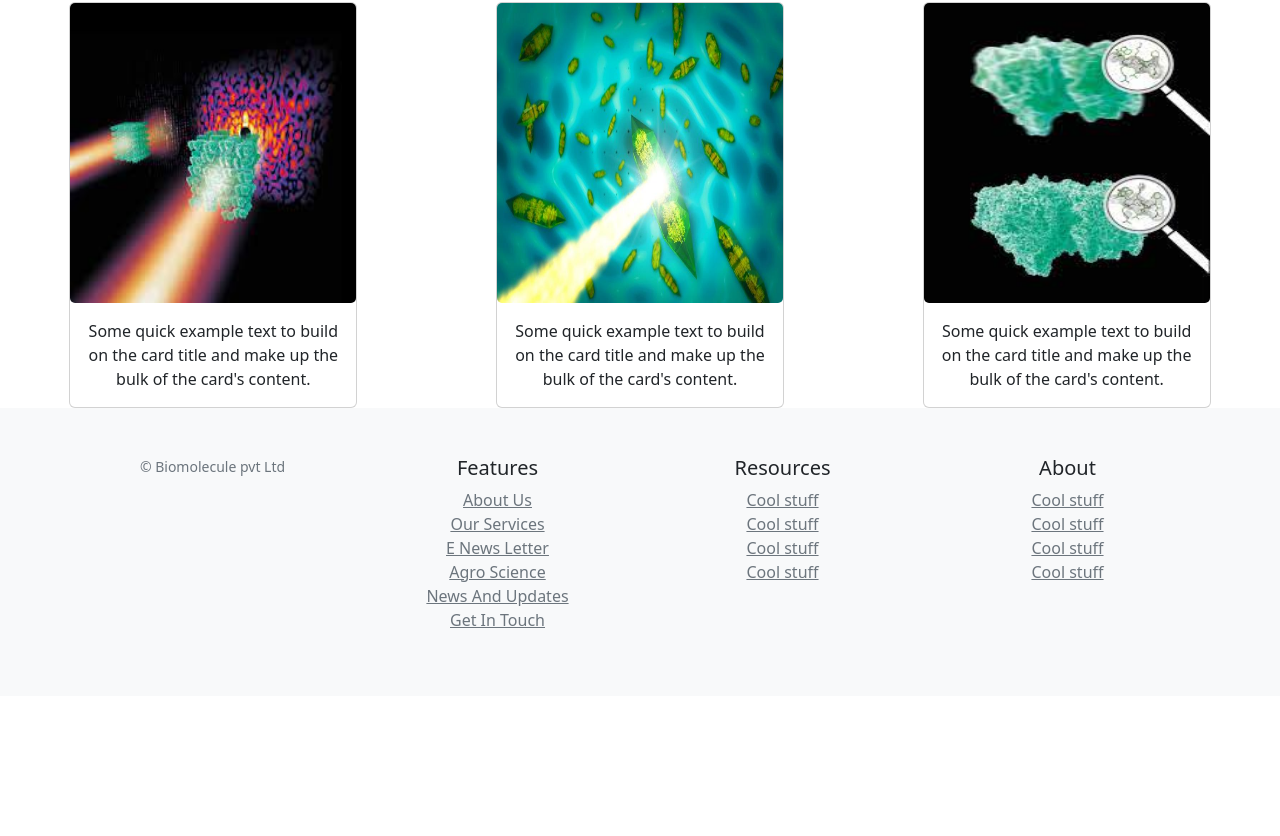
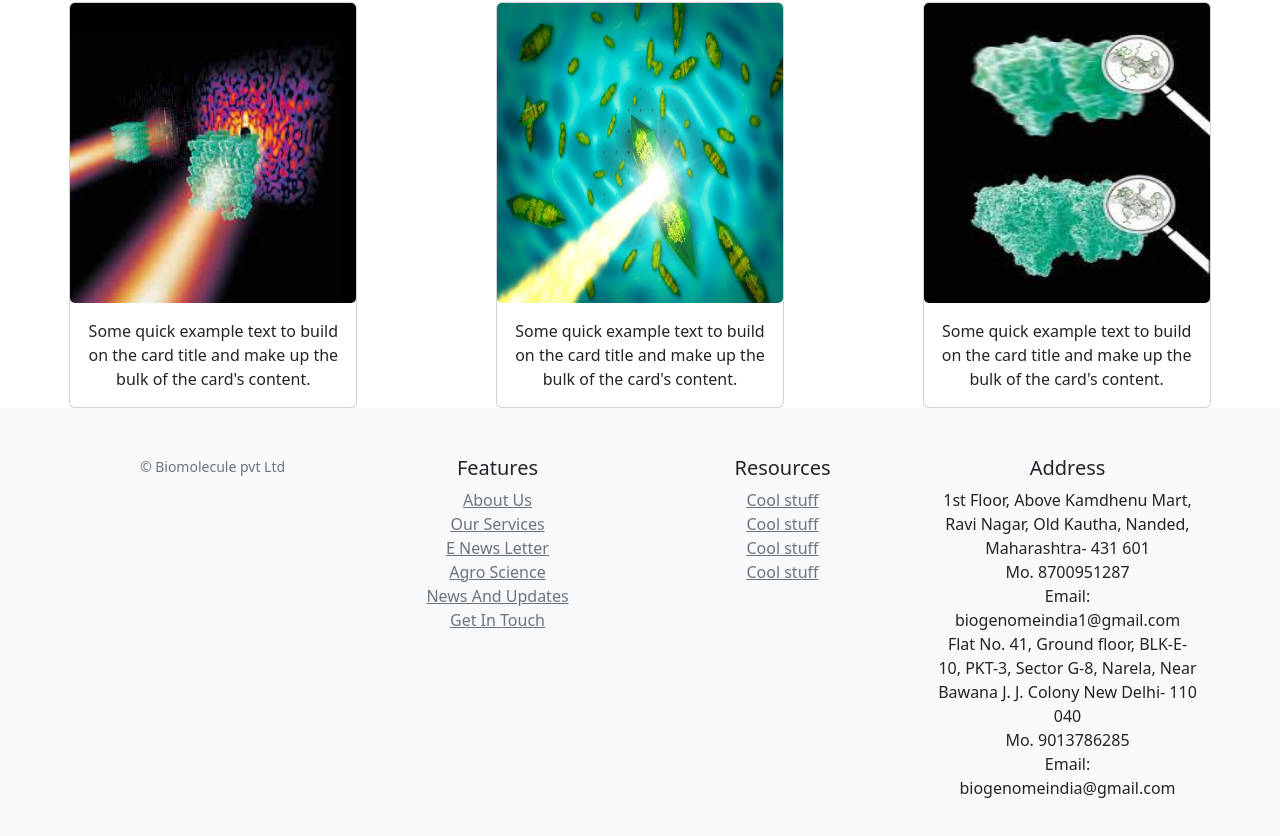
Before and after one commit to Prasad7218/biomolecule-app, a React (Create React App) app: page / in a window 1280 px wide. Shown: the part 859-1695 px from the top of the page. Before the commit the page ends 1555 px from the top, so only its background shows below. Built offline with nearby package versions, Linux system fonts and the light colour scheme.

Commit message:
address-added

```diff
--- a/src/components/Home.jsx
+++ b/src/components/Home.jsx
@@ -18,7 +18,7 @@ const Home = () => {
           src={logo}
           class="img-fluid"
           style={{ "max-width": "100px", height: "auto" }}
-          alt="Responsive image"
+          alt="..."
         />
         {/* </Link> */}
         <button
@@ -232,27 +232,20 @@ const Home = () => {
               </ul>
             </div>
             <div className="col-6 col-md">
-              <h5>About</h5>
+              <h5>Address</h5>
               <ul className="list-unstyled text-small">
                 <li>
-                  <Link to="/" className="text-muted">
-                    Cool stuff
-                  </Link>
+                  1st Floor, Above Kamdhenu Mart, Ravi Nagar, Old Kautha,
+                  Nanded, Maharashtra- 431 601
+                  <br /> Mo. 8700951287
+                  <br /> Email: biogenomeindia1@gmail.com
                 </li>
                 <li>
-                  <Link to="/" className="text-muted">
-                    Cool stuff
-                  </Link>
-                </li>
-                <li>
-                  <Link to="/" className="text-muted">
-                    Cool stuff
-                  </Link>
-                </li>
-                <li>
-                  <Link to="/" className="text-muted">
-                    Cool stuff
-                  </Link>
+                  Flat No. 41, Ground floor, BLK-E-10, PKT-3, Sector G-8,
+                  Narela, Near Bawana J. J. Colony New Delhi- 110 040 <br />
+                  Mo. 9013786285
+                  <br />
+                  Email: biogenomeindia@gmail.com
                 </li>
               </ul>
             </div>
```
